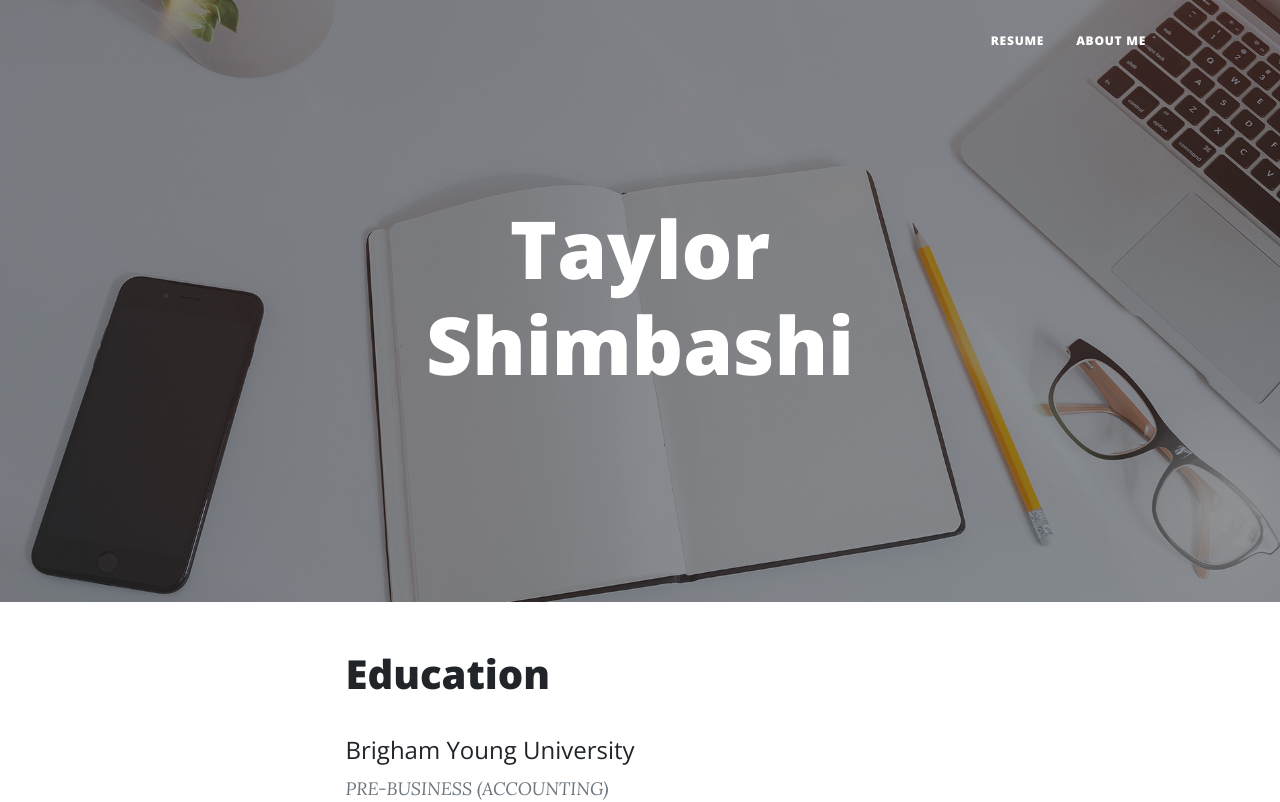
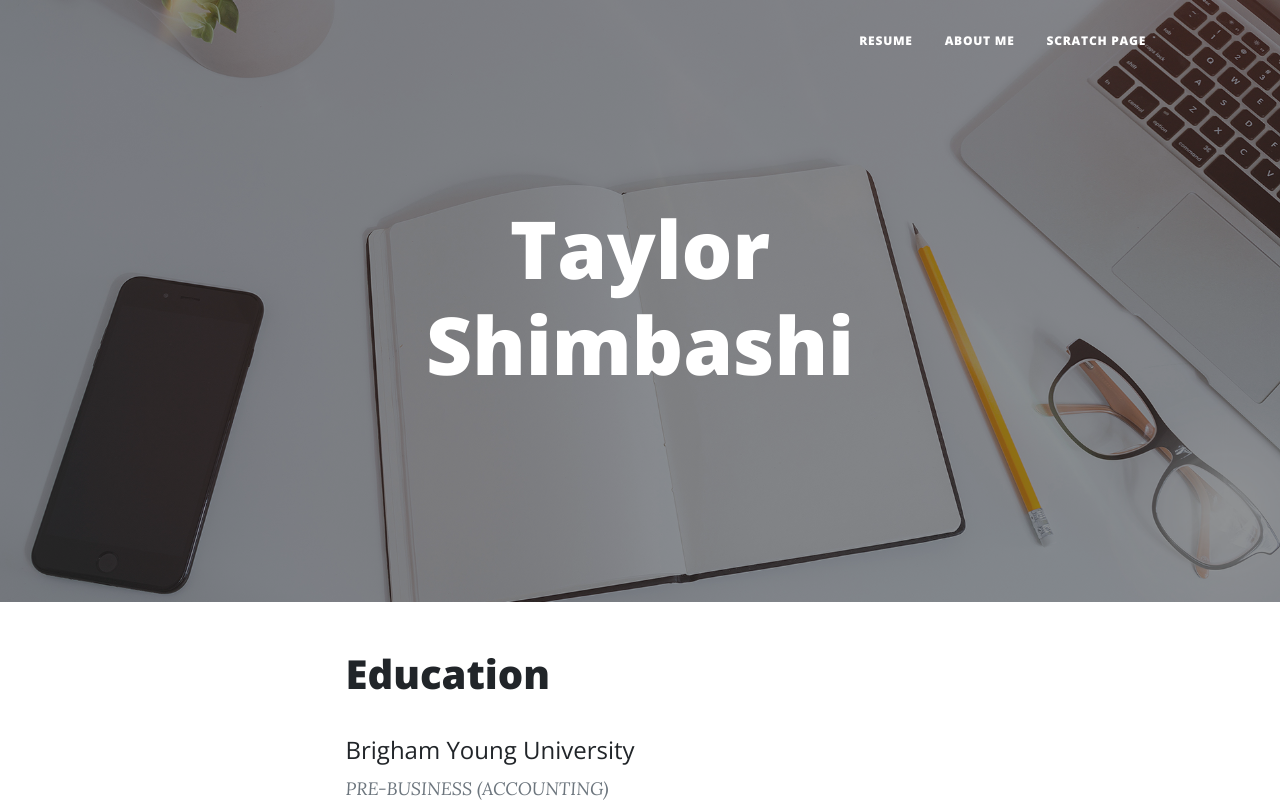
Before and after one commit to Shimbo122/FinalProject, a plain HTML site: page index.html in a window 1280 px wide. Shown: the top 802 px of the page. Drawn offline with nearby package versions, Linux system fonts and the light colour scheme.

Commit message:
Add files via upload

```diff
--- a/index.html
+++ b/index.html
@@ -29,6 +29,7 @@
                     <ul class="navbar-nav ms-auto py-4 py-lg-0">
                         <li class="nav-item"><a class="nav-link px-lg-3 py-3 py-lg-4" href="index.html">Resume</a></li>
                         <li class="nav-item"><a class="nav-link px-lg-3 py-3 py-lg-4" href="about.html">About Me</a></li>
+                        <li class="nav-item"><a class="nav-link px-lg-3 py-3 py-lg-4" href="HTML/scratch.html">Scratch Page</a></li>
                     </ul>
                 </div>
             </div>
```
